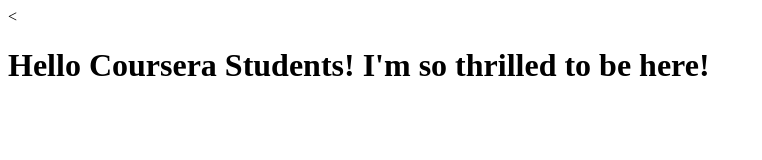
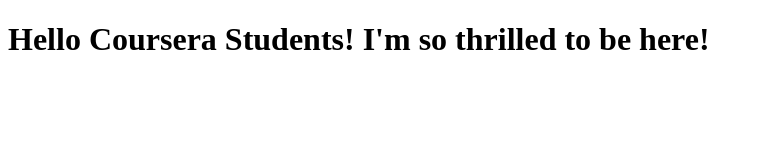
Before and after one commit to giniblanco/angular-course, a plain HTML site: page index.html in a window 1280 px wide. Shown: the whole page, without its empty margins (0-762 px from the left). Drawn offline with Linux system fonts and the light colour scheme.

Commit message:
Third version of web file.

```diff
--- a/index.html
+++ b/index.html
@@ -5,6 +5,6 @@
     <title>Hello Coursera</title>
   </head>
   <body>
-    <<h1>Hello Coursera Students! I'm so thrilled to be here!</h1>
+    <h1>Hello Coursera Students! I'm so thrilled to be here!</h1>
   </body>
 </html>
```
